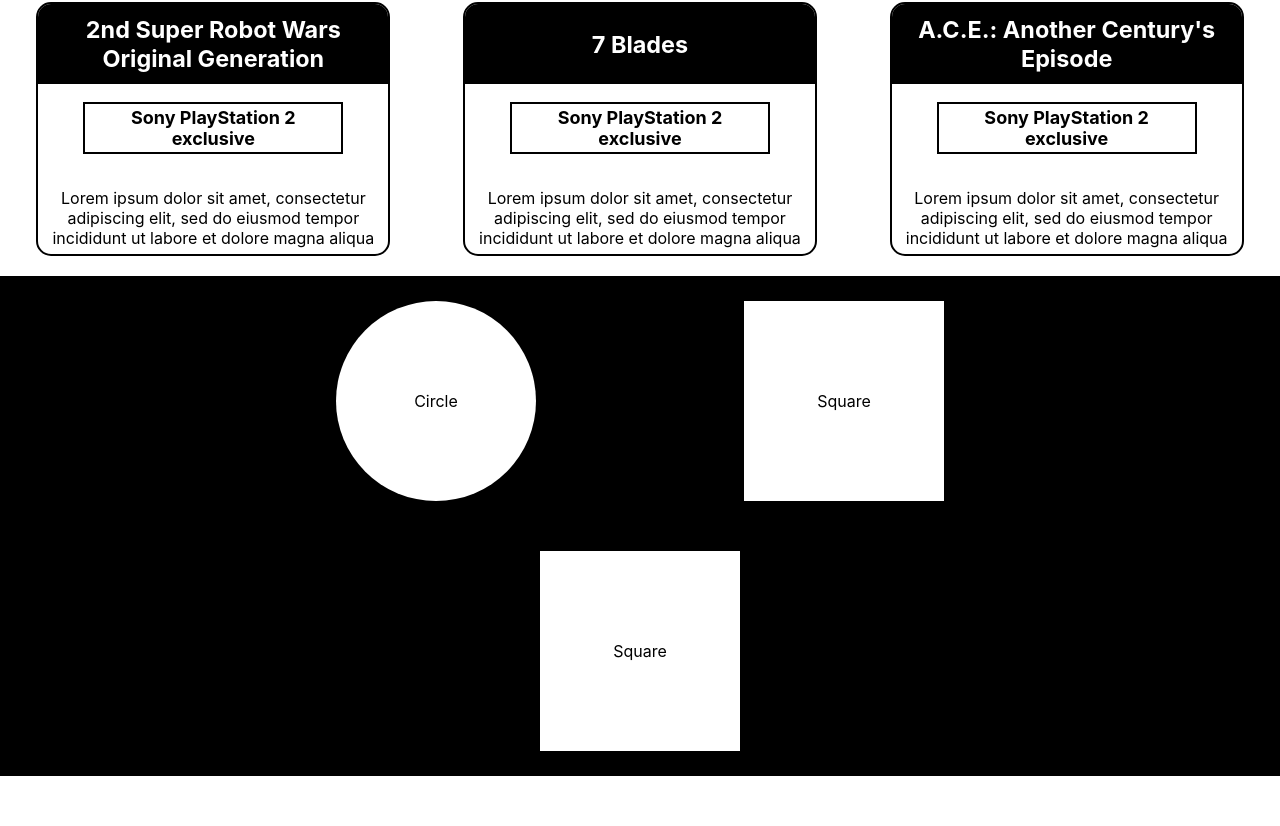
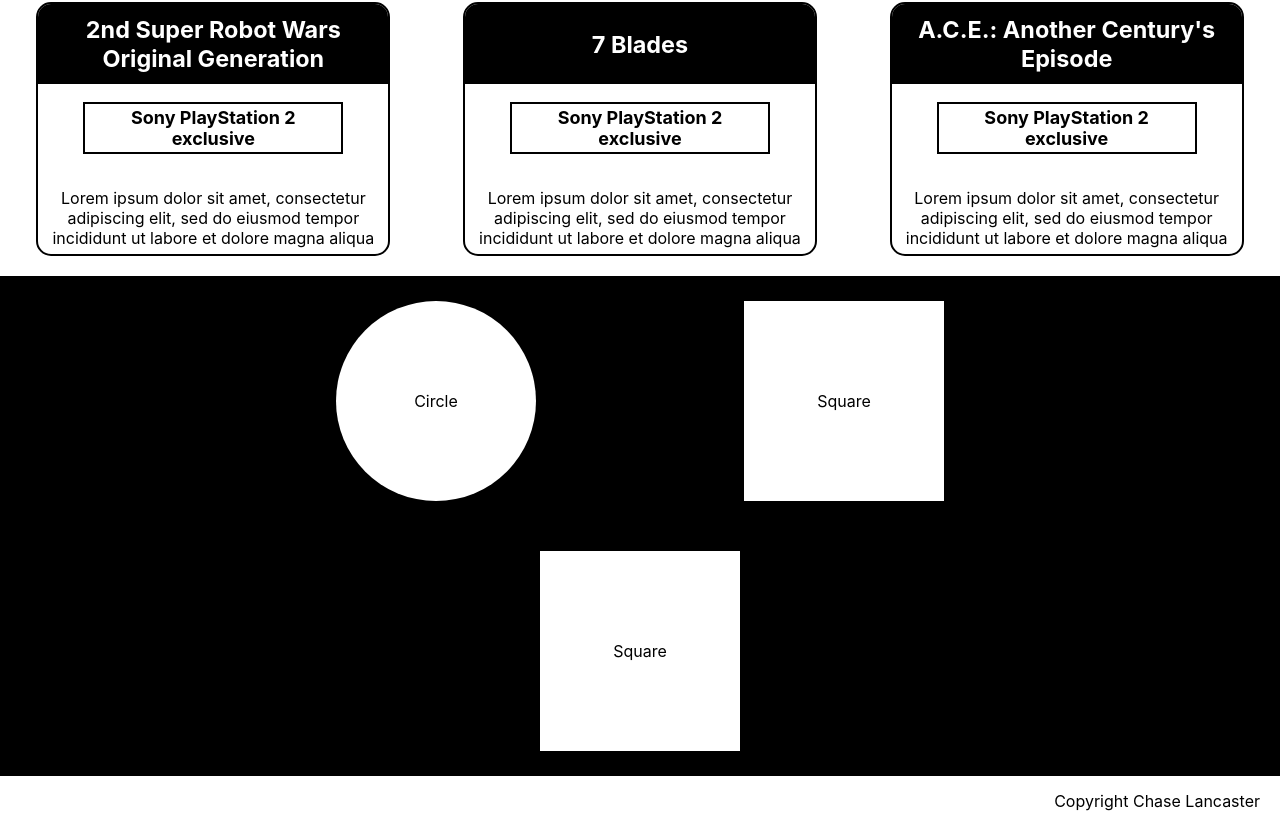
Before and after one commit to chaselancaster/React-Layout-Practice, a React (Create React App) app: page / in a window 1280 px wide. Shown: the part 644-1470 px from the top of the page. Before the commit the page ends 1420 px from the top, so only its background shows below. Built offline with nearby package versions, Linux system fonts and the light colour scheme.

Commit message:
add simple footer

```diff
--- a/src/App.js
+++ b/src/App.js
@@ -4,6 +4,7 @@
 import Header from "./Component/Header/Header";
 import Games from "./Component/Games/Games";
 import About from "./Component/About/About";
+import Footer from "./Component/Footer/Footer";
 
 const games = [
   {
@@ -141,6 +142,7 @@
       <Header />
       <Games games={games} />
       <About />
+      <Footer />
     </div>
   );
 }
--- /dev/null
+++ b/src/Component/Footer/Footer.css
@@ -0,0 +1,7 @@
+.footer {
+  height: 50px;
+  display: flex;
+  align-items: center;
+  justify-content: flex-end;
+  padding-right: 20px;
+}
--- /dev/null
+++ b/src/Component/Footer/Footer.js
@@ -0,0 +1,9 @@
+import React from "react";
+
+import "./Footer.css";
+
+const Footer = () => {
+  return <div className="footer">Copyright Chase Lancaster</div>;
+};
+
+export default Footer;
```
